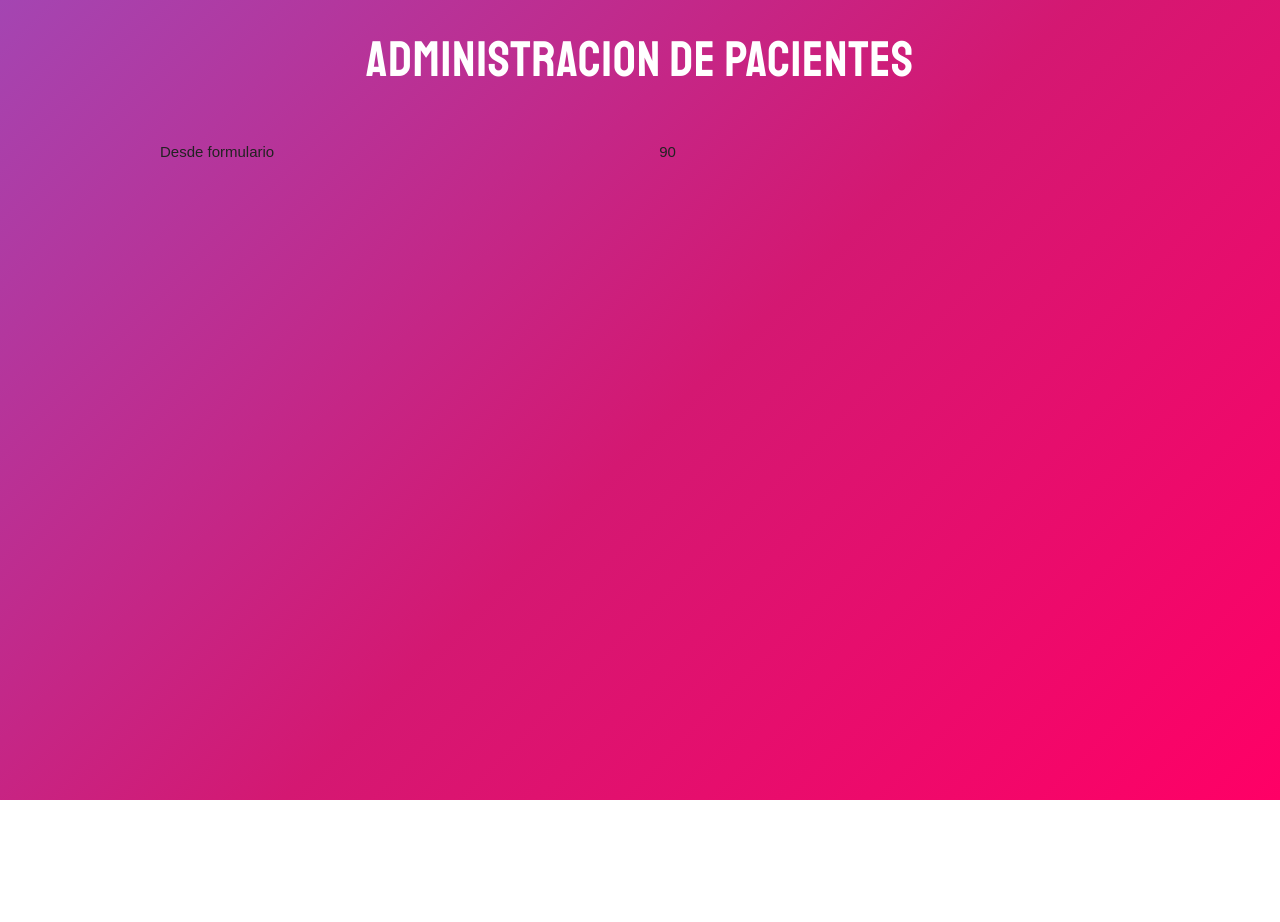
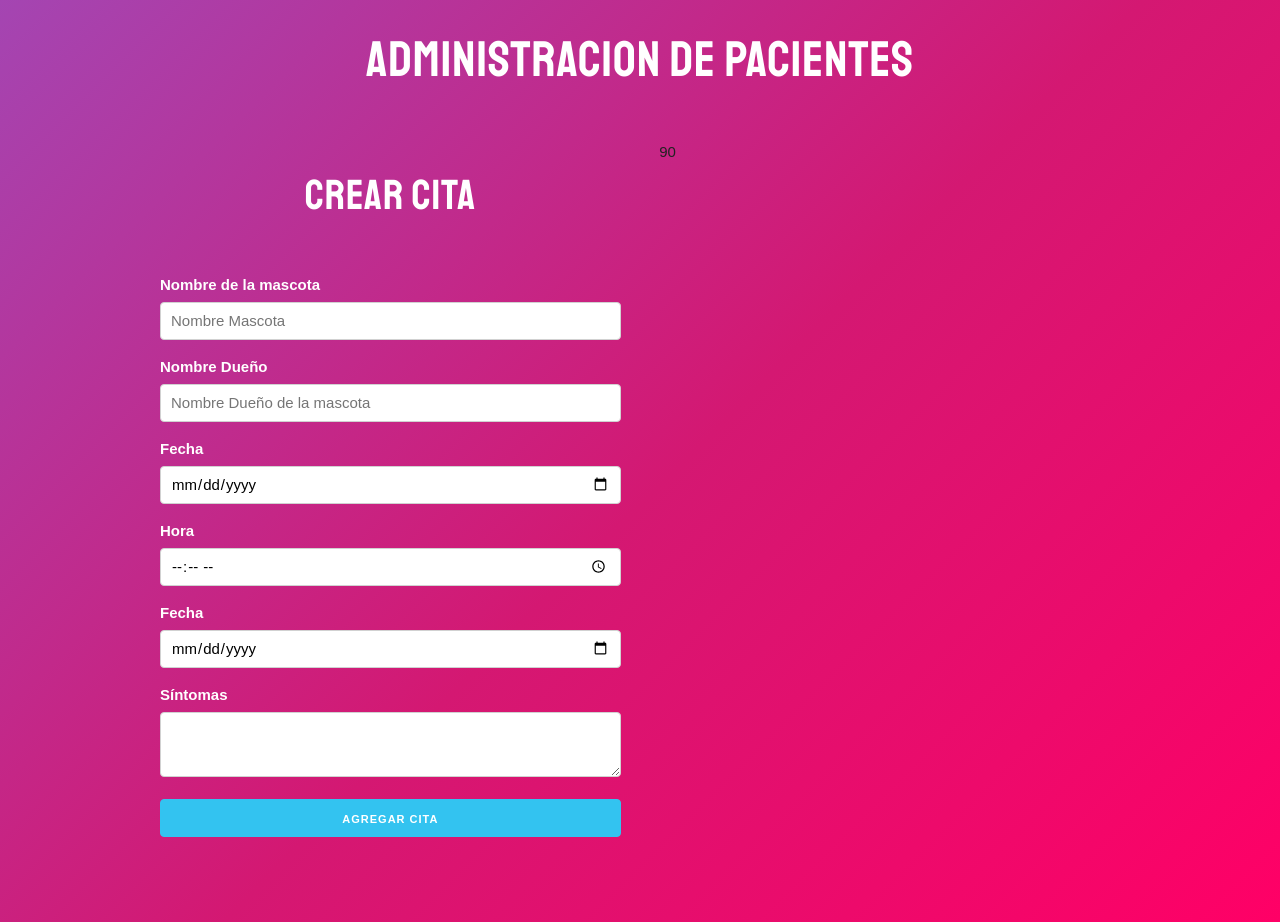
Before and after one commit to zesaru/administradordepacientes, a React (Create React App) app: page / in a window 1280 px wide. Before the commit the page ends 800 px from the top, so only its background shows below. Built offline with nearby package versions, Linux system fonts and the light colour scheme.

Commit message:
formulario de nueva cita

```diff
--- a/src/components/Formulario.js
+++ b/src/components/Formulario.js
@@ -1,7 +1,38 @@
 import React from "react";
 
 const Formulario = () => {
-  return <div>Desde formulario</div>;
+  return (
+    <>
+      <h2>Crear cita</h2>
+      <form>
+        <label>Nombre de la mascota</label>
+        <input
+          type="text"
+          name="mascota"
+          className="u-full-width"
+          placeholder="Nombre Mascota"
+        />
+        <label>Nombre Dueño</label>
+        <input
+          type="text"
+          name="propietario"
+          className="u-full-width"
+          placeholder="Nombre Dueño de la mascota"
+        />
+        <label>Fecha</label>
+        <input type="date" name="fecha" className="u-full-width" />
+        <label>Hora</label>
+        <input type="time" name="hora" className="u-full-width" />
+        <label>Fecha</label>
+        <input type="date" name="fecha" className="u-full-width" />
+        <label>Síntomas</label>
+        <textarea className="u-full-width" name="sintomas"></textarea>
+        <button type="submit" className="u-full-width button-primary">
+          Agregar Cita
+        </button>
+      </form>
+    </>
+  );
 };
 
 export default Formulario;
```
